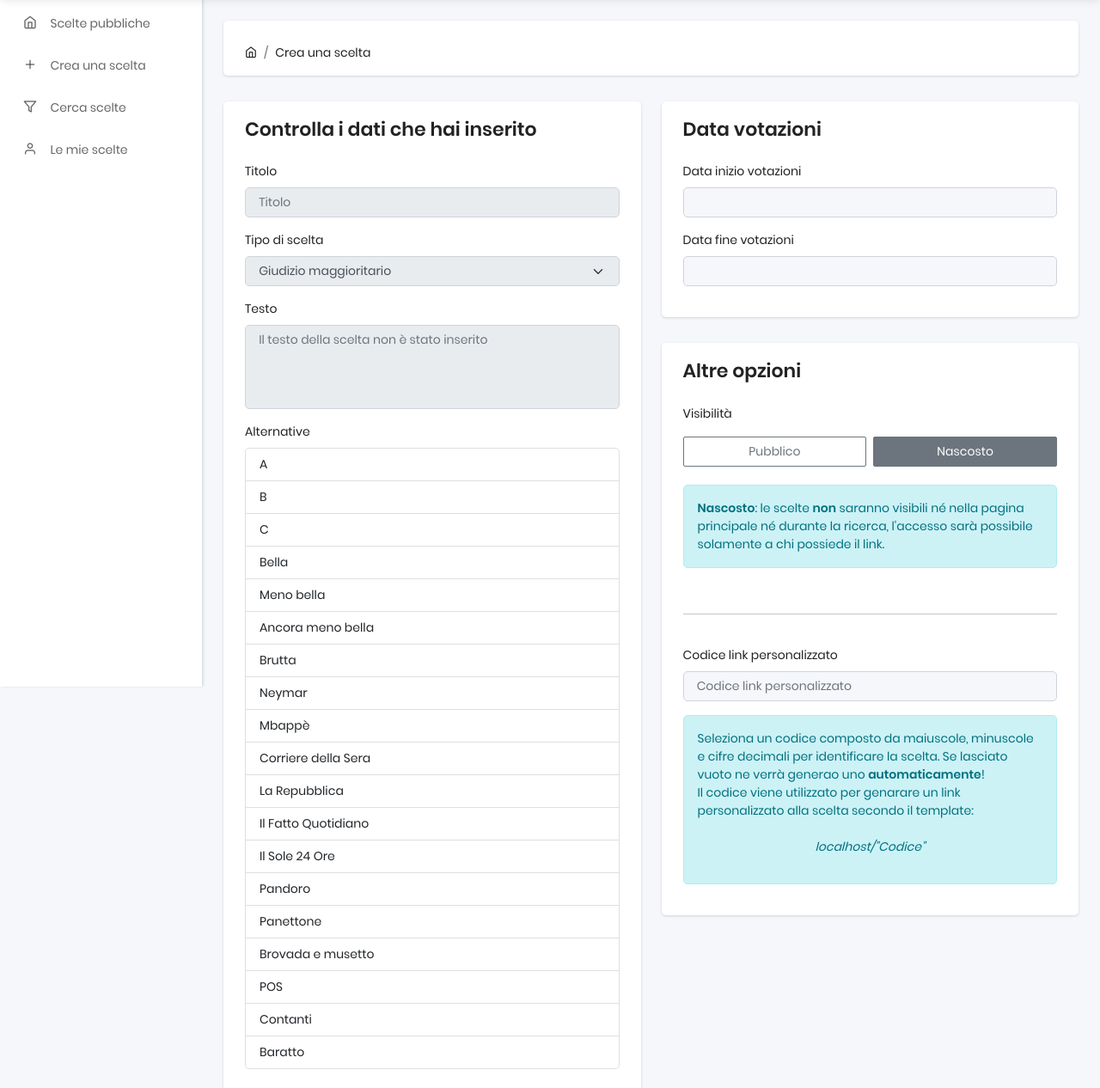
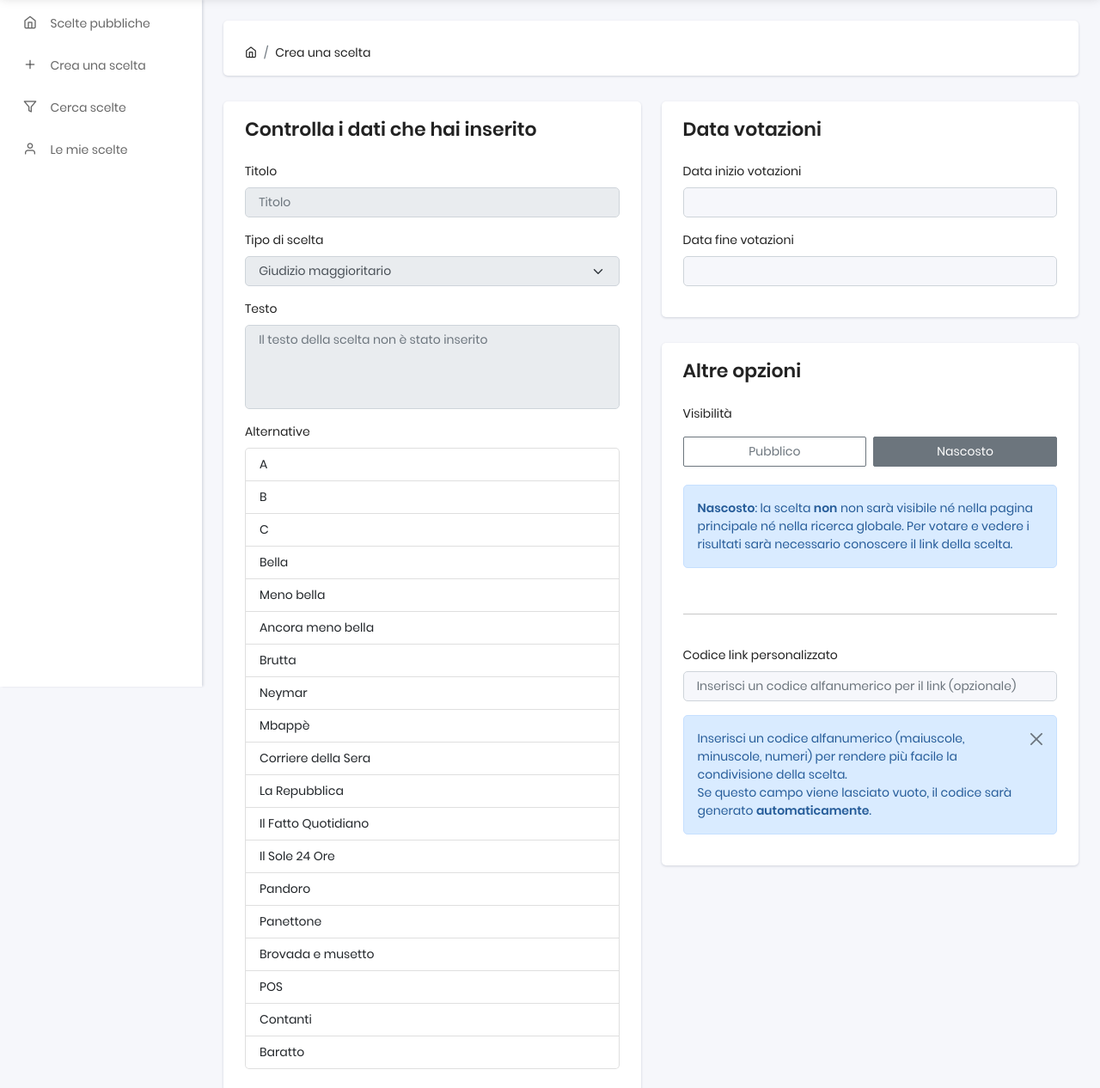
Before and after one commit to StefanoTrv/PollAtMe, a Django app: template templates/polls/create_poll/summary_and_options.html in a window 1280 px wide. Shown: the part 57-1323 px from the top of the page at 86% size. Run offline with Django 4.2, Linux system fonts and the light colour scheme; the template is opened without the code that fills it: values that come from a table or form of the project are taken from there, others are empty; data comes from the database, SQL or seed files in the repository; parts of the project's set-up code (start-up, migrations or seed data) failed here and were passed over; some libraries are stand-ins or nearby versions.

Commit message:
edited code and visibility alerts

```diff
--- a/polls/forms/create_poll_forms.py
+++ b/polls/forms/create_poll_forms.py
@@ -181,6 +181,12 @@ class PollMappingForm(forms.ModelForm):
             }
         }
 
+        widgets = {
+            'code': forms.TextInput(attrs={
+                'placeholder': 'Inserisci un codice alfanumerico per il link (opzionale)'
+            })
+        }
+
     def clean_code(self):
         form_code = self.cleaned_data['code']
 
--- a/templates/polls/create_poll/summary_and_options.html
+++ b/templates/polls/create_poll/summary_and_options.html
@@ -62,25 +62,25 @@
                             <div class="d-grid gap-2 d-xl-flex justify-content-xl-center flex-xl-fill {% if f.errors %}is-invalid{% endif %}">
                                 {% for radio in form.visibility %}
                                     {{ radio.tag }}
-                                    <label class="{% if f.errors %}btn btn-outline-danger is-invalid{% else %}btn btn-outline-secondary{% endif %} w-100" for="{{ radio.id_for_label }}" onclick="switchAlert()">{{ radio.choice_label }}</label>
+                                    <label class="{% if f.errors %}btn btn-outline-danger is-invalid{% else %}btn btn-outline-secondary{% endif %} w-100" for="{{ radio.id_for_label }}">{{ radio.choice_label }}</label>
                                 {% endfor %}
                             </div>
                             <br>
-                            <div class="alert alert-info" role="alert" id="public_alert_id" {% if form.visibility.value == 2 %} style="display: none" {%else%} style="display: block" {%endif%} >
-								<b>Pubblico</b>: le scelte saranno mostrate sia nella pagina principale sia durante la ricerca, tutti potranno votare ed accedere ai risultati.
+                            <div class="alert alert-primary" role="alert" id="public_alert_id" {% if form.visibility.value == 2 %} style="display: none" {% else %} style="display: block" {% endif %} >
+								<b>Pubblico</b>: la scelta sarà visibile sia nella pagina principale sia nella ricerca globale. Tutti potranno votare ed accedere ai risultati.
                             </div>
-                            <div class="alert alert-info" role="alert" id="hidden_alert_id" {% if form.visibility.value == 1 %} style="display: none" {%else%} style="display: block" {%endif%}>
-                                <b>Nascosto</b>: le scelte <b>non</b> saranno visibili né nella pagina principale né durante la ricerca, l'accesso sarà possibile solamente a chi possiede il link.<br>
+                            <div class="alert alert-primary" role="alert" id="hidden_alert_id" {% if form.visibility.value == 1 %} style="display: none" {%else%} style="display: block" {% endif %}>
+                                <b>Nascosto</b>: la scelta <b>non</b> non sarà visibile né nella pagina principale né nella ricerca globale. Per votare e vedere i risultati sarà necessario conoscere il link della scelta.
 							</div>
                             <br>
                             <hr>
                             <br>
                             <!-- {% bootstrap_field form.visibility %} -->
                             {% bootstrap_field mapping_form.code %}
-                            <div class="alert alert-info" role="alert">
-								Seleziona un codice composto da maiuscole, minuscole e cifre decimali per identificare la scelta. Se lasciato vuoto ne verrà generao uno <b>automaticamente</b>!<br>
-                                Il codice viene utilizzato per genarare un link personalizzato alla scelta secondo il template:<br><br>
-                                <p class="text-center"> <i>{{ request.get_host }}/"Codice" </i></p>
+                            <div class="alert alert-primary alert-dismissible fade show" role="alert">
+								Inserisci un codice alfanumerico (maiuscole, minuscole, numeri) per rendere più facile la condivisione della scelta.<br>
+                                Se questo campo viene lasciato vuoto, il codice sarà generato <b>automaticamente</b>.
+                                <button type="button" class="btn-close" data-bs-dismiss="alert" aria-label="Close"></button>
 							</div>
                         </div>
                     </div>
@@ -111,29 +111,23 @@
 {% include 'polls/includes/lock_sidebar.html' with id_modal='modal-return-home' %}
 <script src="https://ajax.googleapis.com/ajax/libs/jquery/3.6.1/jquery.slim.min.js"></script>
 {{ form.media.js }}
+
 <script>
     document.querySelector('#additional-options').onsubmit = event => {
         document.querySelector("#{{ form.default_type.auto_id }}").removeAttribute('disabled')
     }
-</script>
 
-<script>
+    var public_alert = document.getElementById('public_alert_id')
+    var hidden_alert = document.getElementById('hidden_alert_id')
 
-    var public_alert = document.getElementById(`public_alert_id`)
-    var hidden_alert = document.getElementById(`hidden_alert_id`)
+    document.querySelector('#id_visibility_0').onclick = () => {
+        public_alert.style.display = "block"
+        hidden_alert.style.display = "none"
+    }
 
-    function switchAlert(){
-        if(public_alert.style.display == "none"){
-            public_alert.style.display = "block";
-        }else{
-            public_alert.style.display = "none";
-        }
-
-        if(hidden_alert.style.display == "none"){
-            hidden_alert.style.display = "block";
-        }else{
-            hidden_alert.style.display = "none";
-        }
+    document.querySelector('#id_visibility_1').onclick = () => {
+        public_alert.style.display = "none"
+        hidden_alert.style.display = "block"
     }
 
 </script>
```
